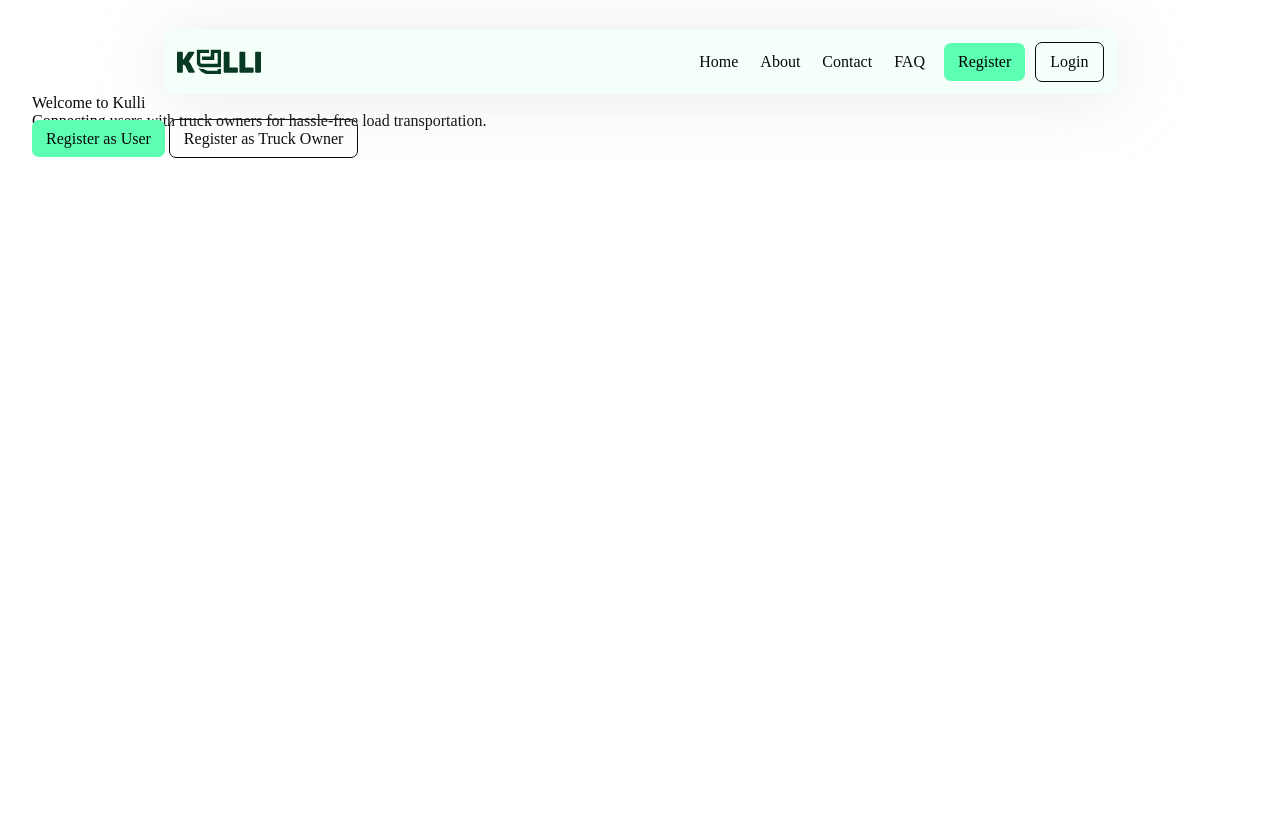
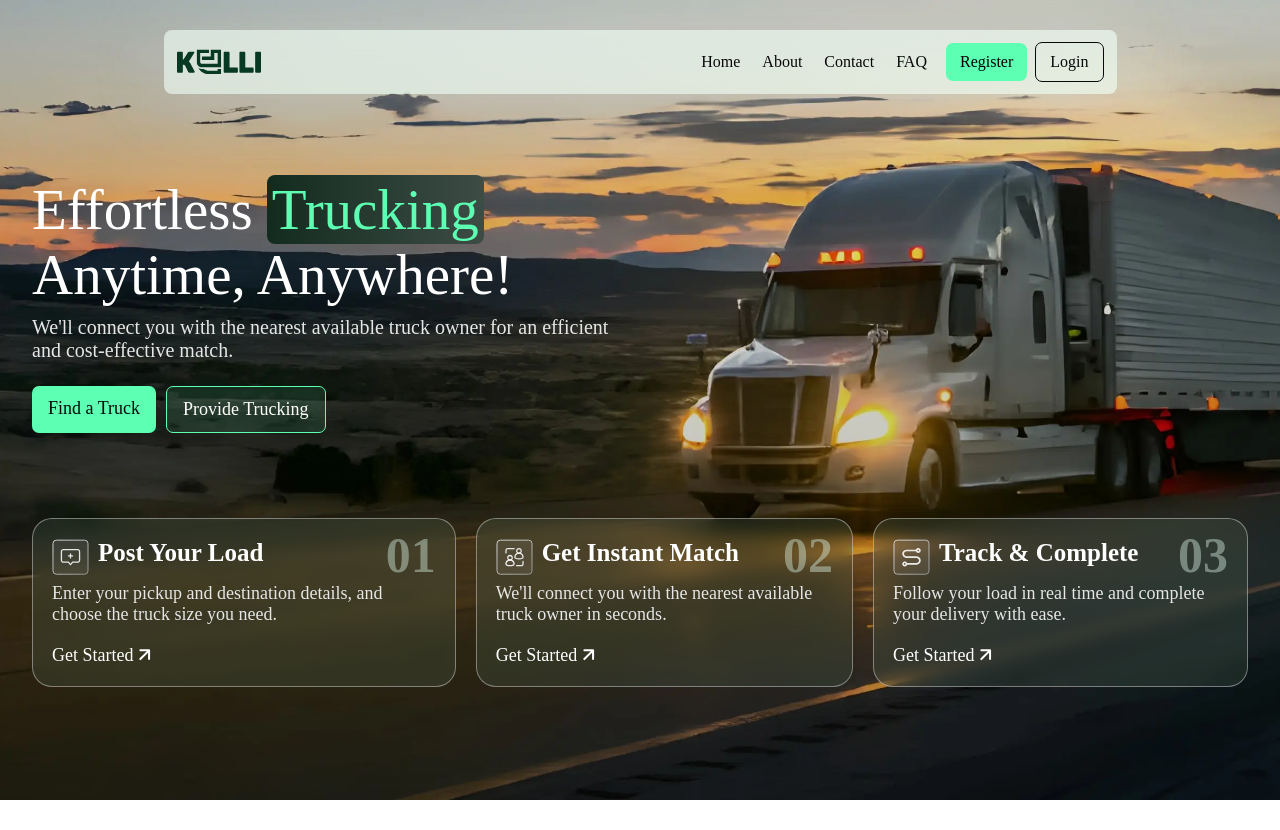
Before and after one commit to Hosea174/kulli, a Flask app: page / in a window 1280 px wide. Run offline with Flask 3, Linux system fonts and the light colour scheme; some web fonts are replaced.

Commit message:
finished stylizing landing page

```diff
--- /dev/null
+++ b/static/css/index.css
@@ -0,0 +1,134 @@
+body {
+  background-image: url("../images/hero-bg.webp");
+  background-size: cover;
+  background-repeat: no-repeat;
+  background-position: center;
+  min-height: 100vh;
+  overflow: hidden;
+}
+
+
+.landing-page {
+  .hero-text {
+    margin-top: 83px;
+    max-width: 585px;
+
+    h1 {
+      font-family: Kalperica;
+      font-size: 57px;
+      color: #fff;
+
+      .highlight {
+        color: #5DFFB2;
+        border-radius: 8px;
+        background: linear-gradient(90deg, #132B1F 0%, #3D4C45 100%);
+        padding: 3px 5px;
+      }
+    }
+
+    p {
+      color: #E5E6E5;
+      font-size: 20px;
+      margin-block: 9px 24px;
+      font-weight: 300;
+    }
+  }
+
+  .cta-buttons {
+    display: flex;
+    gap: 10px;
+
+    .btn-primary,
+    .btn-tertiary {
+      font-size: 18px;
+      padding: 12px 16px;
+    }
+  }
+
+  .step-cards {
+    margin-top: 85px;
+    display: flex;
+    gap: 20px;
+
+    .card {
+      position: relative;
+      padding: 20px 19px;
+      background: rgba(80, 105, 86, 0.25);
+      backdrop-filter: blur(7px);
+      border-radius: 20px;
+      border: 1px solid rgba(240, 240, 240, 0.418);
+      transition: all .3s ease-in-out;
+
+      .card-header {
+        display: flex;
+        justify-content: space-between;
+
+        .step-title {
+          display: flex;
+          justify-content: space-between;
+          gap: 9px;
+
+          img {
+            width: 37px;
+            height: 36px;
+          }
+
+          h2 {
+            color: #FFF;
+            font-weight: 600;
+            font-size: 25px;
+          }
+        }
+
+        .step-no {
+          color: rgba(219, 243, 232, 0.43);
+          text-align: right;
+          font-size: 50px;
+          font-weight: 600;
+          line-height: 64%;
+        }
+      }
+
+      .step-description {
+        margin-block: 8px 20px;
+        font-size: 18px;
+        font-weight: 300;
+        color: #E5E6E5;
+      }
+
+      .signup-link {
+        display: flex;
+        align-items: baseline;
+        gap: 6px;
+        width: fit-content;
+
+        p {
+          color: #FFF;
+          font-size: 18px;
+          transition: all .3s ease-in-out;
+        }
+
+        svg path {
+          transition: all .3s ease-in-out;
+
+        }
+
+      }
+
+      &:hover {
+        border: 1px solid rgba(93, 255, 178, 0.418);
+        background: rgba(68, 201, 138, 0.07);
+
+        .signup-link {
+          p {
+            color: #5DFFB2;
+          }
+
+          path {
+            stroke: #5DFFB2;
+          }
+        }
+      }
+    }
+  }
+}
--- a/static/css/main.css
+++ b/static/css/main.css
@@ -112,6 +112,12 @@ a {
   border-radius: 7px;
   outline: none;
   cursor: pointer;
+  transition: all .3s ease-in-out;
+
+  &:hover {
+    background: #39f49a;
+
+  }
 }
 
 .btn-secondary {
@@ -119,9 +125,29 @@ a {
   padding: 10px 14px;
   border-radius: 7px;
   border: 1px solid #080808;
-  background: rgba(195, 225, 211, 0.00);
   outline: none;
   cursor: pointer;
+  transition: all .3s ease-in-out;
+
+  &:hover {
+    background: #5f957b17;
+  }
+}
+
+.btn-tertiary {
+  padding: 10px 14px;
+  border-radius: 7px;
+  border: 1px solid #5DFFB2;
+  background: rgba(93, 255, 178, 0.10);
+  outline: none;
+  color: #fff;
+  cursor: pointer;
+  transition: all .3s ease-in-out;
+
+  &:hover {
+    background: rgba(93, 255, 178, 0.20);
+
+  }
 }
 
 /* main styles */
@@ -134,8 +160,8 @@ a {
   padding: 12px 13px;
   border-radius: 8px;
   background: rgba(239, 255, 247, 0.64);
+  backdrop-filter: blur(16.5px);
   box-shadow: 0px 4px 64px 0px rgba(194, 204, 210, 0.40);
-  backdrop-filter: blur(16.5px);
   font-size: 16px;
 
   .navbar-menu {
@@ -150,7 +176,7 @@ a {
 
     .navbar-btns {
       display: flex;
-      gap: 10px;
+      gap: 8px;
       align-items: center;
 
       .register-dropdown {
@@ -171,11 +197,13 @@ a {
           background: transparent;
           overflow: hidden;
           box-shadow: 0px 4px 34px 0px rgba(194, 204, 210, 0.20);
+
           a.dropdown-item {
             padding: 12px 8px;
             display: block;
             width: 100%;
-            background: #fff;
+            background: rgba(239, 255, 247, 0.84);
+            backdrop-filter: blur(35px);
             transition: background .2s ease-in-out;
 
             &:hover {
--- a/templates/base.html
+++ b/templates/base.html
@@ -6,6 +6,7 @@
   <meta name="viewport" content="width=device-width, initial-scale=1.0">
   <title>{% block title %}{% endblock %} - Truck Delivery</title>
   <link rel="stylesheet" href="{{ url_for('static', filename='css/main.css') }}">
+  {% block extra_css %}{% endblock %}
 </head>
 
 <body>
@@ -37,7 +38,8 @@
           <button class="dropbtn register btn-primary">Register</button>
           <div class="dropdown-content">
             <a class="dropdown-item user-register" href="{{ url_for('auth.register_user') }}">Find a truck</a>
-            <a class="dropdown-item trucker-register" href="{{ url_for('auth.register_truck_owner') }}">Provide trucking</a>
+            <a class="dropdown-item trucker-register" href="{{ url_for('auth.register_truck_owner') }}">Provide
+              trucking</a>
           </div>
         </div>
         <a class="login btn-secondary" href="{{ url_for('auth.login') }}">Login</a>
--- a/templates/index.html
+++ b/templates/index.html
@@ -2,15 +2,75 @@
 
 {% block title %}Home{% endblock %}
 
+{% block extra_css %}
+<link rel="stylesheet" href="{{ url_for('static', filename='css/index.css') }}">
+{% endblock %}
+
 {% block content %}
 <div class="landing-page">
-  <header>
-    <h1>Welcome to Kulli</h1>
-    <p>Connecting users with truck owners for hassle-free load transportation.</p>
-  </header>
+  <div class="wrapper hero-text">
+    <h1>Effortless <span class="highlight">Trucking</span> Anytime, Anywhere!</h1>
+    <p>We'll connect you with the nearest available truck owner for an efficient and cost-effective match.</p>
+  </div>
   <div class="cta-buttons">
-    <a href="{{ url_for('auth.register_user') }}" class="btn-primary">Register as User</a>
-    <a href="{{ url_for('auth.register_truck_owner') }}" class="btn-secondary">Register as Truck Owner</a>
+    <a href="{{ url_for('auth.register_user') }}" class="btn-primary">Find a Truck</a>
+    <a href="{{ url_for('auth.register_truck_owner') }}" class="btn-tertiary">Provide Trucking</a>
+  </div>
+
+  <div class="step-cards">
+    <div class="card">
+      <div class="card-header">
+        <div class="step-title">
+          <img src="{{ url_for('static', filename='images/icons/post-icon.svg') }}" alt="Post Trip Icon">
+          <h2>Post Your Load</h2>
+        </div>
+        <p class="step-no">01</p>
+      </div>
+      <p class="step-description">Enter your pickup and destination details, and choose the truck size you need.</p>
+      <a href="" class="signup-link">
+        <p>Get Started</p>
+        <svg xmlns="http://www.w3.org/2000/svg" width="12" height="12" fill="none">
+          <path stroke="#fff" stroke-linecap="round" stroke-linejoin="round" stroke-width="2"
+            d="M1.358 1.358h8.716m0 0v8.716m0-8.716-8.716 8.716" />
+        </svg>
+      </a>
+    </div>
+
+    <div class="card">
+      <div class="card-header">
+        <div class="step-title">
+          <img src="{{ url_for('static', filename='images/icons/match-icon.svg') }}" alt="Match Trip Icon">
+          <h2>Get Instant Match</h2>
+        </div>
+        <p class="step-no">02</p>
+      </div>
+      <p class="step-description">We'll connect you with the nearest available truck owner in seconds.</p>
+      <a href="" class="signup-link">
+        <p>Get Started</p>
+        <svg xmlns="http://www.w3.org/2000/svg" width="12" height="12" fill="none">
+          <path stroke="#fff" stroke-linecap="round" stroke-linejoin="round" stroke-width="2"
+            d="M1.358 1.358h8.716m0 0v8.716m0-8.716-8.716 8.716" />
+        </svg>
+      </a>
+    </div>
+
+    <div class="card">
+      <div class="card-header">
+        <div class="step-title">
+          <img src="{{ url_for('static', filename='images/icons/track-icon.svg') }}" alt="Track Trip Icon">
+          <h2>Track & Complete</h2>
+        </div>
+        <p class="step-no">03</p>
+      </div>
+      <p class="step-description">Follow your load in real time and complete your delivery with ease.</p>
+      <a href="" class="signup-link">
+        <p>Get Started</p>
+        <svg xmlns="http://www.w3.org/2000/svg" width="12" height="12" fill="none">
+          <path stroke="#fff" stroke-linecap="round" stroke-linejoin="round" stroke-width="2"
+            d="M1.358 1.358h8.716m0 0v8.716m0-8.716-8.716 8.716" />
+        </svg>
+      </a>
+    </div>
   </div>
 </div>
 {% endblock %}
```
Also changed, not shown: static/images/hero-bg.jpg (added), static/images/icons/match-icon.svg (added), static/images/icons/post-icon.svg (added), static/images/icons/track-icon.svg (added).
